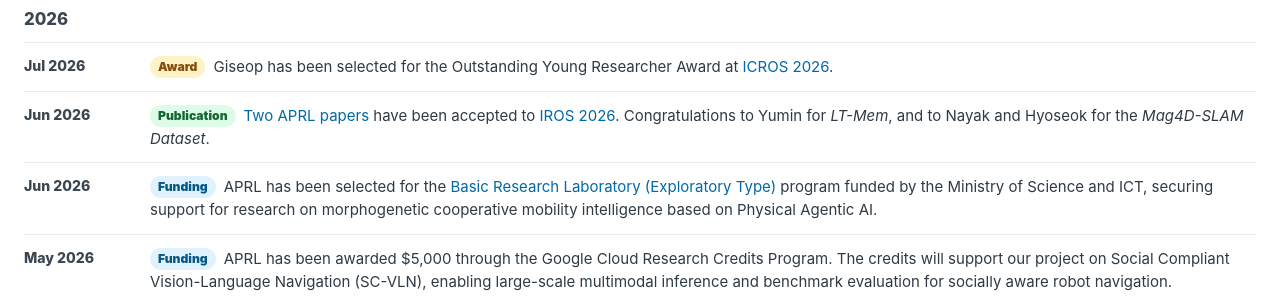
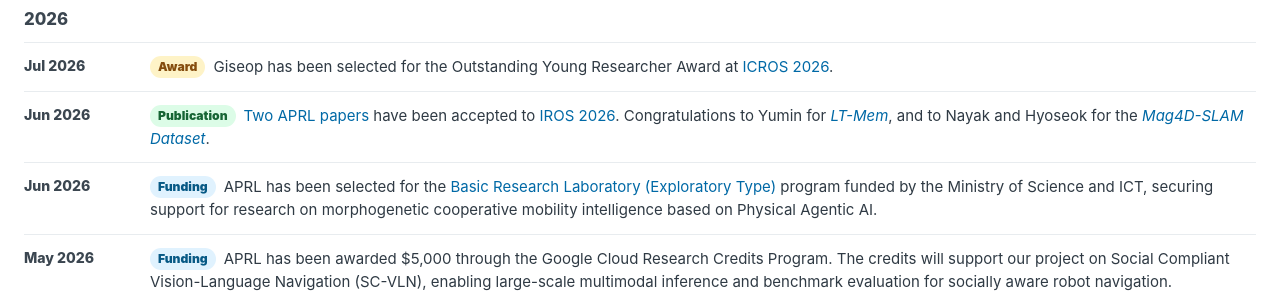
Before and after one commit to team-aprl/team-aprl.github.io, a Jekyll site: the page built from news.html, in a window 1280 px wide. Shown: the part 409-709 px from the top of the page. Built offline with Jekyll 4.4.1, drawn with Linux system fonts in a browser that asks for light colours.

Commit message:
Link IROS news paper titles to filters

```diff
--- a/news.html
+++ b/news.html
@@ -32,7 +32,7 @@ lang: "en"
           </li>
           <li data-news-category="publication" data-home-reveal="true">
             <time datetime="2026-06">Jun 2026</time>
-            <p><span class="news-tag tag-publication">Publication</span><a href="publications.html?year=2026&amp;venue=iros#publications">Two APRL papers</a> have been accepted to <a href="https://2026.ieee-iros.org/">IROS 2026</a>. Congratulations to Yumin for <em>LT-Mem</em>, and to Nayak and Hyoseok for the <em>Mag4D-SLAM Dataset</em>.</p>
+            <p><span class="news-tag tag-publication">Publication</span><a href="publications.html?year=2026&amp;venue=iros#publications">Two APRL papers</a> have been accepted to <a href="https://2026.ieee-iros.org/">IROS 2026</a>. Congratulations to Yumin for <a href="publications.html?year=2026&amp;venue=iros&amp;q=LT-Mem#lt-mem"><em>LT-Mem</em></a>, and to Nayak and Hyoseok for the <a href="publications.html?year=2026&amp;venue=iros&amp;q=Mag4D#mag4d-slam-dataset"><em>Mag4D-SLAM Dataset</em></a>.</p>
           </li>
           <li data-news-category="funding" data-home-reveal="true">
             <time datetime="2026-06">Jun 2026</time>
--- a/publications.html
+++ b/publications.html
@@ -14,7 +14,7 @@ lang: "en"
             <div class="publication-body"><div class="publication-title-row"><span class="pub-badge pub-year">2026</span><span class="pub-badge">International</span><span class="pub-badge">Conference</span><span class="pub-badge aprl">APRL</span><h3>LT-Mem: Volatility-Aware Spatio-Temporal Memory for Lifelong Scene Understanding</h3></div>
               <div class="publication-meta"><span><b>Venue/Book</b>IEEE/RSJ International Conference on Intelligent Robots and Systems (IROS)</span><span><b>Authors</b><strong>Yumin Lee</strong>*, <strong>Hyoseok Ju</strong>, <strong>Giseop Kim</strong>†</span><span><b>Note</b>accepted, to appear</span></div></div><a class="publication-figure" href="assets/publications/lt-mem-placeholder.svg"><img src="assets/publications/lt-mem-placeholder.svg" alt="Placeholder figure for LT-Mem: Volatility-Aware Spatio-Temporal Memory for Lifelong Scene Understanding" loading="lazy" /></a>
           </article>
-          <article class="publication-card" data-region="international" data-type="conference" data-aprl="aprl" data-year="2026" data-venue="iros">
+          <article id="mag4d-slam-dataset" class="publication-card" data-region="international" data-type="conference" data-aprl="aprl" data-year="2026" data-venue="iros">
             <div class="publication-body"><div class="publication-title-row"><span class="pub-badge pub-year">2026</span><span class="pub-badge">International</span><span class="pub-badge">Conference</span><span class="pub-badge aprl">APRL</span><h3>Mag4D-SLAM Dataset: A Repeated-Traversal Multi-Modal 4D Geomagnetic Dataset for Localization and Mapping</h3></div>
               <div class="publication-meta"><span><b>Venue/Book</b>IEEE/RSJ International Conference on Intelligent Robots and Systems (IROS)</span><span><b>Authors</b><strong>Bibhutibhusan Nayak</strong>*, <strong>Hyoseok Ju</strong>*, <strong>Giseop Kim</strong>†</span><span><b>Note</b>accepted, to appear</span></div><div class="publication-actions"><a href="https://mag4d-dataset.github.io/Mag4d-Dataset/">Project</a></div></div><a class="publication-figure" href="assets/publications/mag4d-slam-dataset.png"><img src="assets/publications/mag4d-slam-dataset.png" alt="Figure for Mag4D-SLAM Dataset: A Repeated-Traversal Multi-Modal 4D Geomagnetic Dataset for Localization and Mapping" loading="lazy" /></a>
           </article>
```
